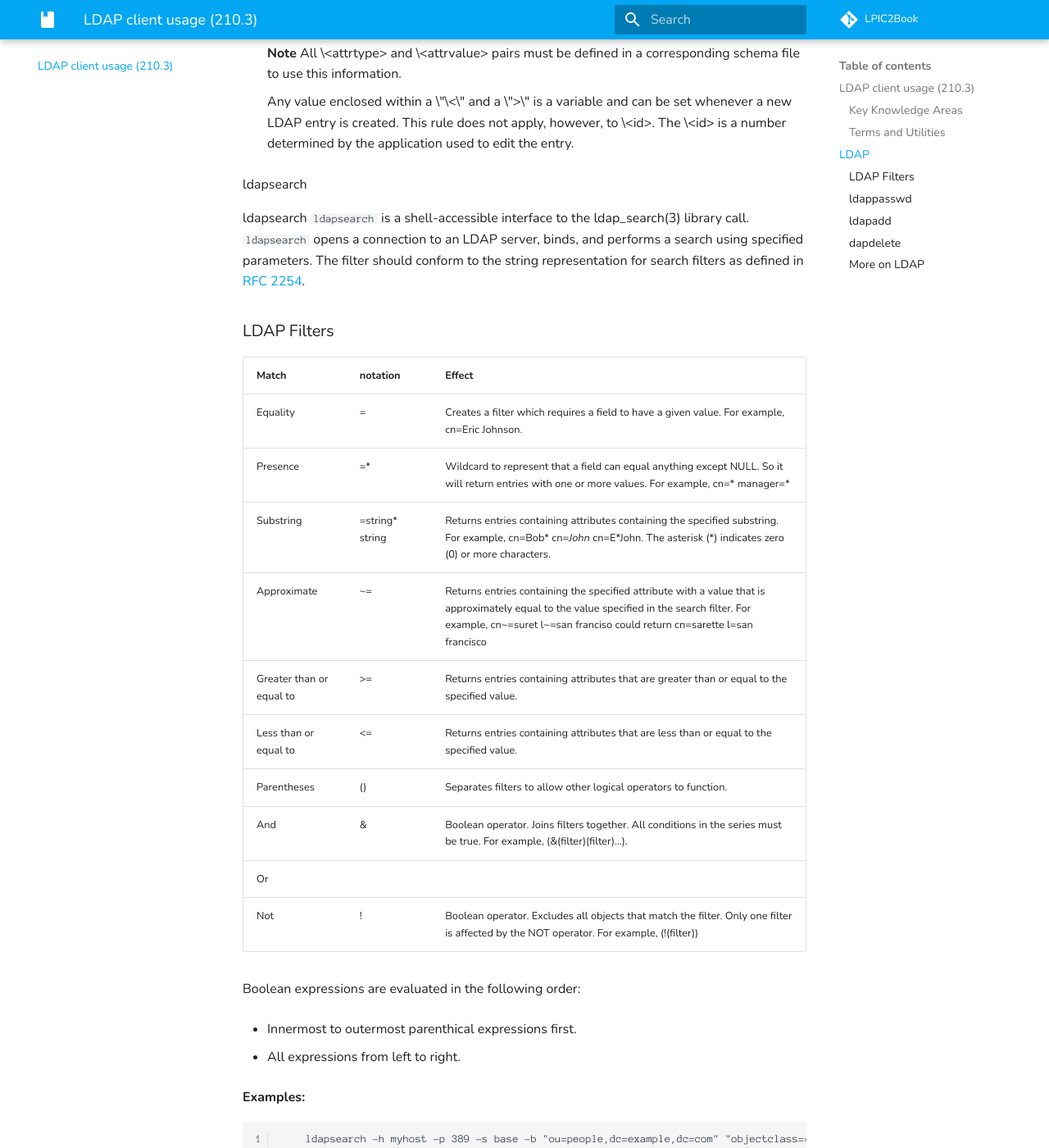
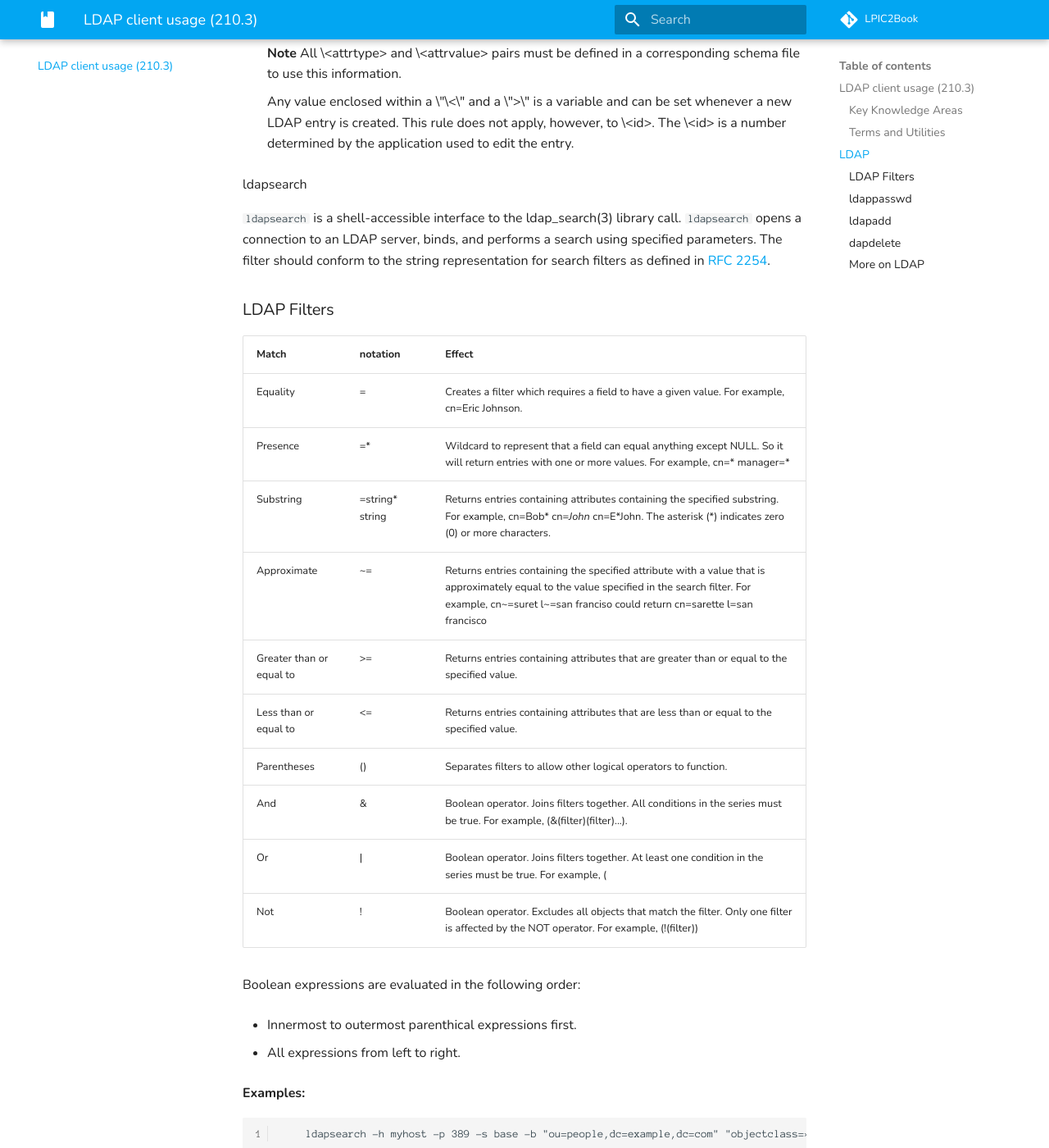
Before and after one commit to lpic2book/src, an MkDocs documentation site: the page built from docs/lpic2.210.3.md, in a window 1280 px wide and 1400 px high, scrolled down 2364 px. Shown: the whole window at 82% size. Built offline with MkDocs 1.6.1 and Material for MkDocs 9.7.7, drawn with Linux system fonts in a browser that asks for light colours; comment, search, counter and statistics services are not loaded.

Commit message:
fix 'OR' row in table

```diff
--- a/docs/lpic2.210.3.md
+++ b/docs/lpic2.210.3.md
@@ -118,7 +118,7 @@ LDIF
 
 ldapsearch
 
-ldapsearch `ldapsearch` is a shell-accessible interface to the
+`ldapsearch` is a shell-accessible interface to the
 ldap\_search(3) library call. `ldapsearch` opens a connection to an LDAP
 server, binds, and performs a search using specified parameters. The
 filter should conform to the string representation for search filters as
@@ -136,7 +136,7 @@ defined in [RFC 2254](http://www.faqs.org/rfc/rfc2254.txt).
 |Less than or equal to|<=|Returns entries containing attributes that are less than or equal to the specified value.|
 |Parentheses|()|Separates filters to allow other logical operators to function.|
 |And|&|Boolean operator. Joins filters together. All conditions in the series must be true. For example, (&(filter)(filter)...).|
-|Or|||Boolean operator. Joins filters together. At least one condition in the series must be true. For example, (|(filter)(filter)...).|
+|Or|\||Boolean operator. Joins filters together. At least one condition in the series must be true. For example, (|(filter)(filter)...).|
 |Not|!|Boolean operator. Excludes all objects that match the filter. Only one filter is affected by the NOT operator. For example, (!(filter))|
 
 Boolean expressions are evaluated in the following order:
```
